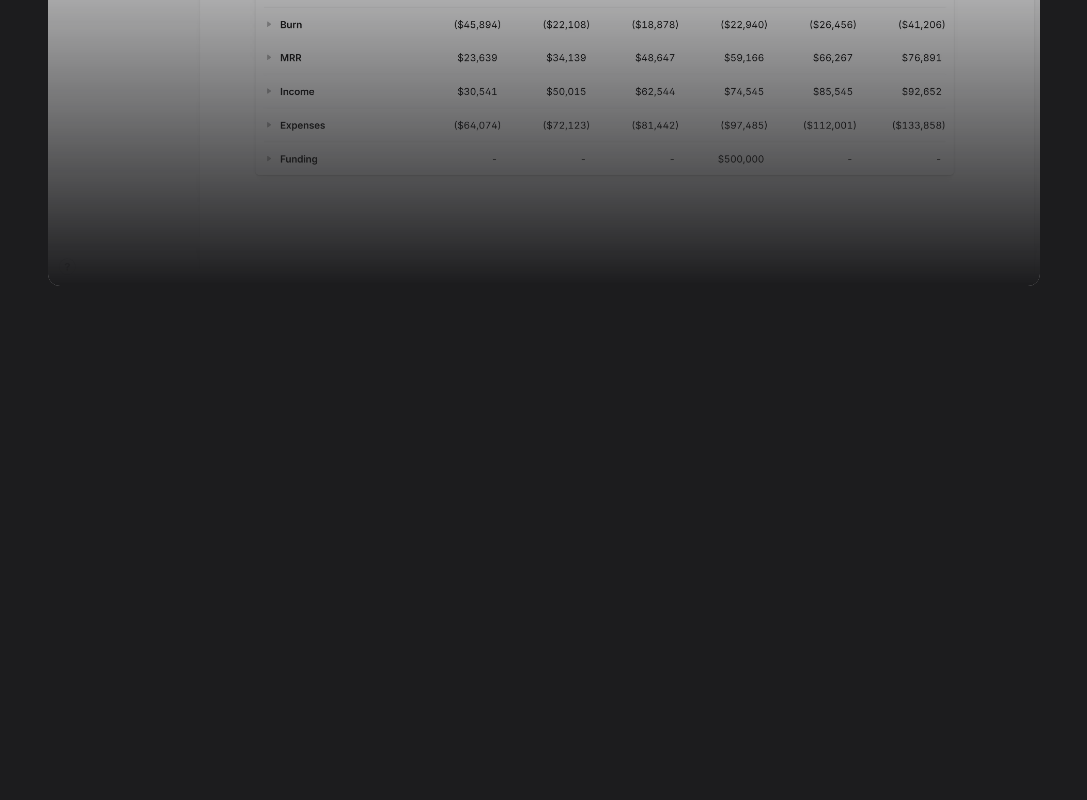
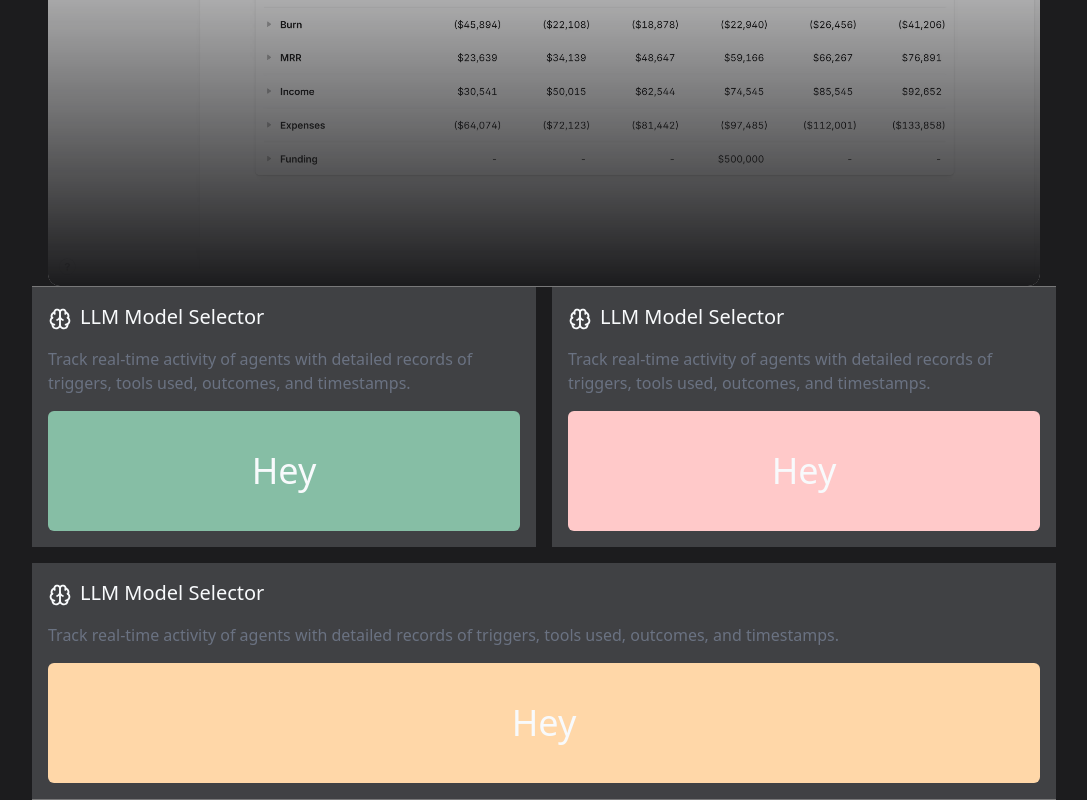
Before and after one commit to sandeep5shetty/finta-landing, a React (Vite) app: page / in a window 1280 px wide. Shown: the part 896-1696 px from the top of the page, without its empty margins (96-1183 px from the left). Before the commit the page ends 1182 px from the top, so only its background shows below. Built offline with nearby package versions, Linux system fonts and the light colour scheme.

Commit message:
add a simple bento grid

```diff
--- a/src/App.jsx
+++ b/src/App.jsx
@@ -1,6 +1,7 @@
 import React from 'react';
 import Navbar from './components/Navbar';
 import Hero from './components/Hero';
+import BentoSection from './components/BentoSection';
 
 const App = () => {
   return (
@@ -8,15 +9,16 @@ const App = () => {
       <div className="layout-container relative mx-auto h-screen max-w-5xl">
         <div
           id="left-line"
-          className="absolute top-0 -left-2 z-10 h-full w-[2px] bg-gradient-to-b from-neutral-200 via-neutral-300/50 to-transparent dark:from-neutral-800/50 dark:via-neutral-700/40 dark:to-transparent"
+          className="absolute top-0 left-0 z-10 h-full w-[2px] bg-gradient-to-b from-neutral-200 via-neutral-300/50 to-transparent dark:from-neutral-800/50 dark:via-neutral-700/40 dark:to-transparent"
         ></div>
 
         <div
           id="right-line"
-          className="absolute top-0 -right-2 z-10 h-full w-[2px] bg-gradient-to-b from-neutral-200 via-neutral-300/50 to-transparent dark:from-neutral-800/50 dark:via-neutral-700/40 dark:to-transparent"
+          className="absolute top-0 right-0 z-10 h-full w-[2px] bg-gradient-to-b from-neutral-200 via-neutral-300/50 to-transparent dark:from-neutral-800/50 dark:via-neutral-700/40 dark:to-transparent"
         ></div>
         <Navbar />
         <Hero />
+        <BentoSection />
       </div>
     </div>
   );
--- /dev/null
+++ b/src/components/BentoSection.jsx
@@ -0,0 +1,99 @@
+import React from 'react';
+import { BrainIcon } from './Icons';
+
+const BentoSection = () => {
+  return (
+    <div>
+      <div className="grid grid-cols-1 gap-4 border-y border-neutral-300/50 lg:grid-cols-2">
+        <BentoCard>
+          <CardHeader>
+            <BrainIcon className="mt-1 size-6" />
+            <CardTitle>LLM Model Selector</CardTitle>
+          </CardHeader>
+          <CardDescription>
+            Track real-time activity of agents with detailed records of
+            triggers, tools used, outcomes, and timestamps.
+          </CardDescription>
+          <CardSkeleton
+            className={'flex items-center justify-center bg-blue-200 text-4xl'}
+          >
+            Hey
+          </CardSkeleton>
+        </BentoCard>
+
+        <BentoCard>
+          <CardHeader>
+            <BrainIcon className="mt-1 size-6" />
+            <CardTitle>LLM Model Selector</CardTitle>
+          </CardHeader>
+          <CardDescription>
+            Track real-time activity of agents with detailed records of
+            triggers, tools used, outcomes, and timestamps.
+          </CardDescription>
+          <CardSkeleton
+            className={'flex items-center justify-center bg-red-200 text-4xl'}
+          >
+            Hey
+          </CardSkeleton>
+        </BentoCard>
+
+        <BentoCard className="col-span-1 lg:col-span-2">
+          <CardHeader>
+            <BrainIcon className="mt-1 size-6" />
+            <CardTitle>LLM Model Selector</CardTitle>
+          </CardHeader>
+          <CardDescription>
+            Track real-time activity of agents with detailed records of
+            triggers, tools used, outcomes, and timestamps.
+          </CardDescription>
+          <CardSkeleton
+            className={
+              'flex items-center justify-center bg-orange-200 text-4xl'
+            }
+          >
+            Hey
+          </CardSkeleton>
+        </BentoCard>
+      </div>
+    </div>
+  );
+};
+
+const BentoCard = ({ children, className }) => {
+  return (
+    <div className={`bento-card bg-gray-300/20 p-4 ${className}`}>
+      {children}
+    </div>
+  );
+};
+
+const CardTitle = ({ children }) => {
+  return <h3 className="card-title">{children}</h3>;
+};
+const CardDescription = ({ children }) => {
+  return (
+    <p className="card-description flex justify-start text-gray-500">
+      {children}
+    </p>
+  );
+};
+
+const CardHeader = ({ children }) => {
+  return (
+    <div className="card-header mb-4 flex items-center gap-2 text-xl">
+      {children}
+    </div>
+  );
+};
+
+const CardSkeleton = ({ children, className }) => {
+  return (
+    <div
+      className={`card-skeleton mt-4 h-30 w-full rounded-md bg-emerald-200/70 ${className}`}
+    >
+      {children}
+    </div>
+  );
+};
+
+export default BentoSection;
```
